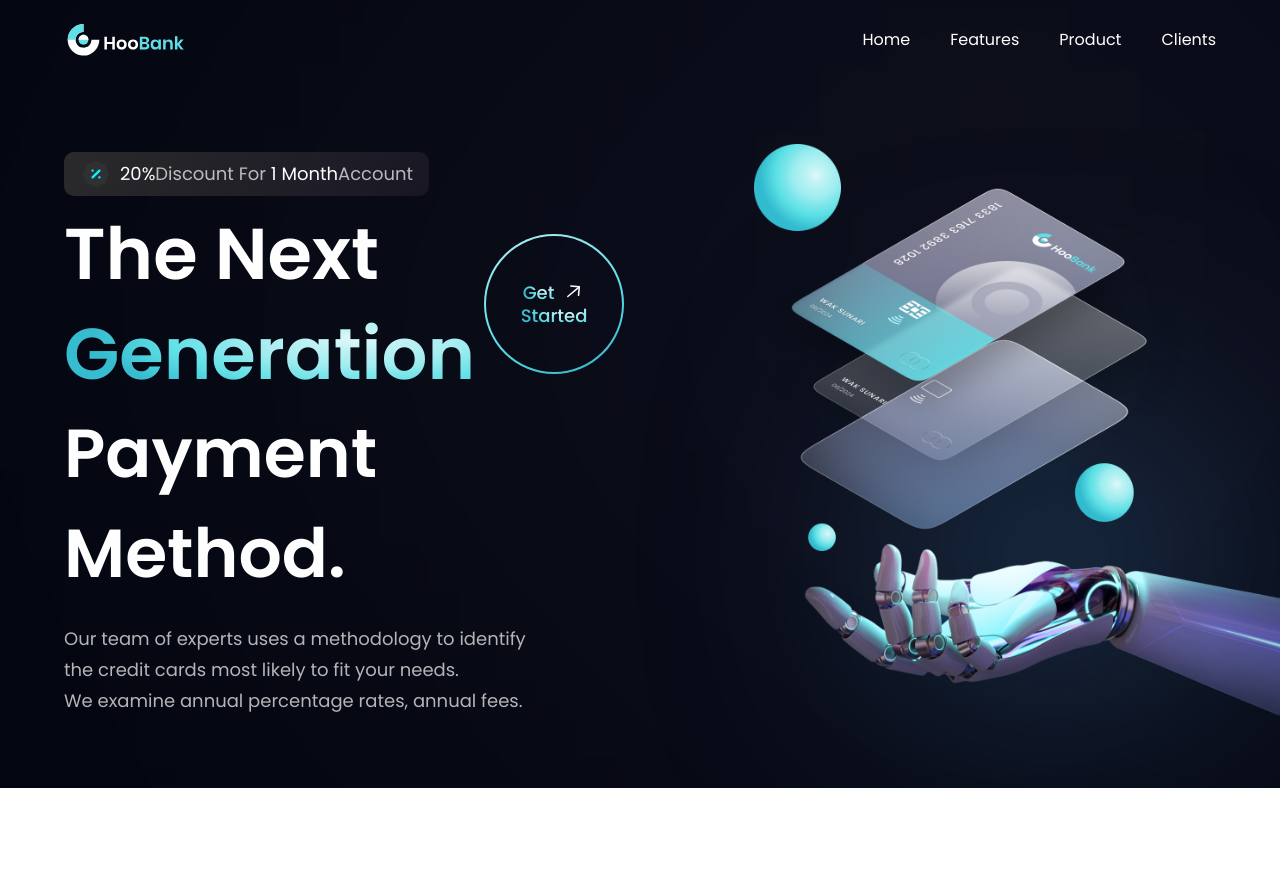
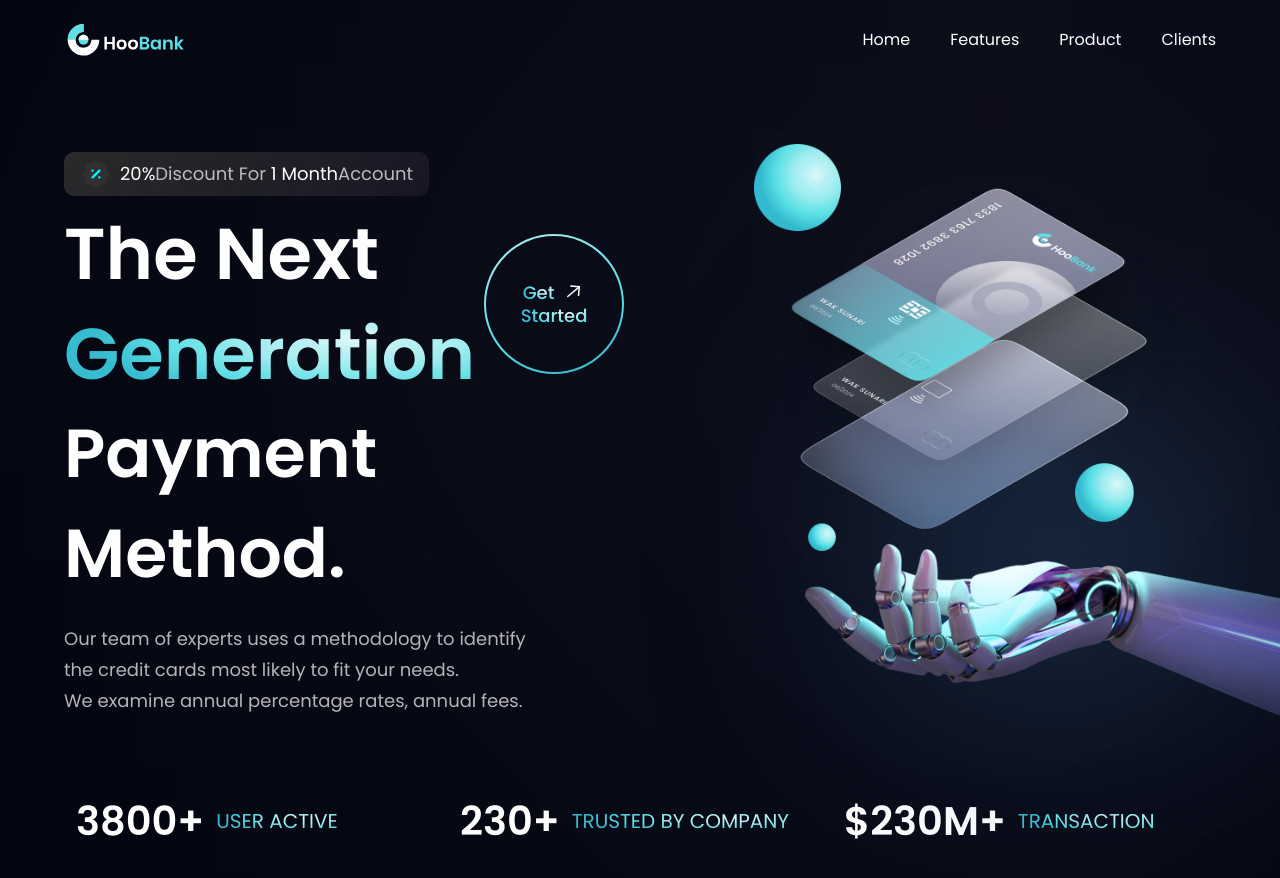
Before and after one commit to SHABIN-K/React-project-hoobank, a React (Vite) app: page / in a window 1280 px wide. Shown: the top 878 px of the page. Before the commit the page ends 800 px from the top, so only its background shows below. Built offline with nearby package versions, Linux system fonts and the light colour scheme.

Commit message:
complete stats section

```diff
--- a/index.html
+++ b/index.html
@@ -3,7 +3,7 @@
   <head>
     <meta charset="UTF-8" />
     <meta name="viewport" content="width=device-width, initial-scale=1.0" />
-    <title>React-modern-bank | project</title>
+    <title>React-project | modern-bank </title>
   </head>
   <body>
     <div id="root"></div>
--- a/src/App.jsx
+++ b/src/App.jsx
@@ -14,6 +14,7 @@ import {
 
 const App = () => (
     <div className='bg-primary w-full overflow-hidden'>
+
       <div className={`${styles.paddingX} ${styles.flexCenter}`}>
         <div className={`${styles.boxWidth}`}>
         <Navbar/>
@@ -28,9 +29,10 @@ const App = () => (
 
       <div className={`bg-primary ${styles.paddingX} ${styles.flexStart}`}>
         <div className={`${styles.boxWidth}`}>
-
+         <Stats/>
         </div>
       </div>
+
     </div>
   );
 
--- a/src/Components/Hero.jsx
+++ b/src/Components/Hero.jsx
@@ -25,7 +25,7 @@ const Hero = () => (
               The Next<br className='sm:block hidden'/>{" "}
               <span className="text-gradient">Generation</span>{" "}
             </h1>
-            <div className="ss:flex hidden md:mr-4 mr-0 ">
+            <div className="ss:flex hidden md:mr-4 mr-0">
               <GetStarted/>
             </div>
          </div>
@@ -47,7 +47,7 @@ const Hero = () => (
 
        </div>
 
-       <div className={`ss:hidden ${styles.flexCenter} `}>
+       <div className={`ss:hidden ${styles.flexCenter}`}>
         <GetStarted/>
        </div>
 
--- a/src/Components/Stats.jsx
+++ b/src/Components/Stats.jsx
@@ -1,9 +1,19 @@
-import React from 'react'
+import { stats } from "../Constants"
+import styles from "../style"
 
-const Stats = () => {
-  return (
-    <div>Stats</div>
+
+
+const Stats = () => (
+  <section className={`${styles.flexCenter} flex-wrap flex-row sm:mb-20 mb-6`}>
+
+     {stats.map(( stat ) => (
+       <div key={stat.id} className="flex-1 flex justify-start items-center flex-row m-3">
+         <h4 className="font-poppins font-semibold xs:text-[40px] text-[30px] xs:leading-[53-px] leading-[43px] text-white">{stat.value}</h4>
+         <p className="font-poppins font-normal xs:text-[20px] text-[15px] xs:leading-[26-px] leading-[21px] text-gradient uppercase ml-3">{stat.title}</p>
+       </div>
+     ))}
+
+  </section>
   )
-}
 
 export default Stats
```
Lines whose indentation alone changed are shown as unchanged.
